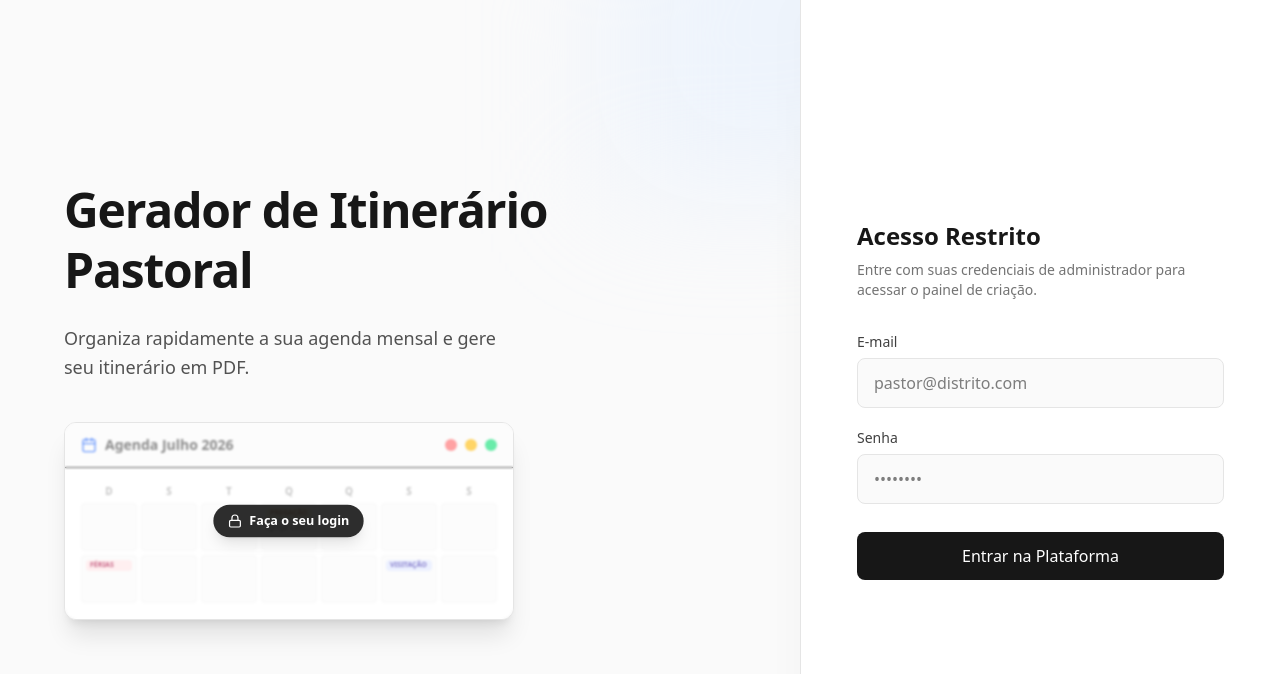
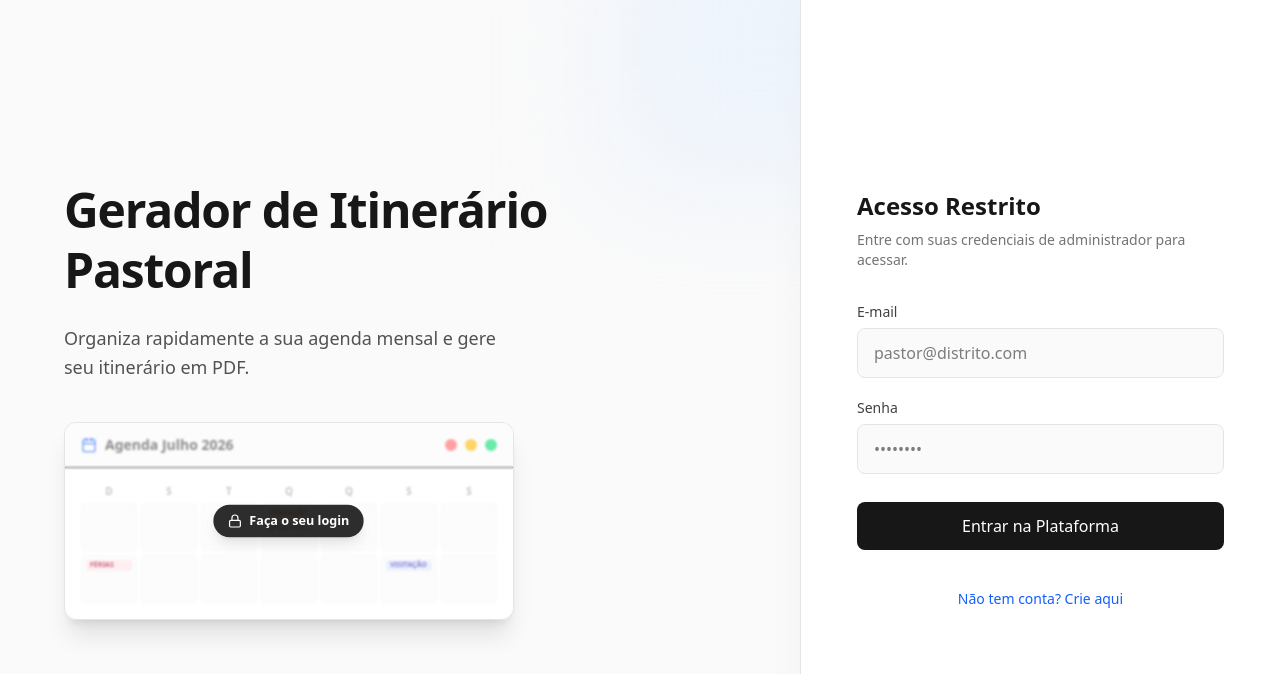
Before and after one commit to bfyypfy6r9-dot/Itiner-rio-Pastoral, a React (Vite) app: page / in a window 1280 px wide. Shown: the top 674 px of the page. Built offline with nearby package versions, Linux system fonts and the light colour scheme; no server answers.

Commit message:
Update LandingPage.tsx

```diff
--- a/src/pages/LandingPage.tsx
+++ b/src/pages/LandingPage.tsx
@@ -1,6 +1,6 @@
 import React, { useState } from 'react';
 import { auth, isFirebaseConfigured } from '../lib/firebase';
-import { signInWithEmailAndPassword } from 'firebase/auth';
+import { signInWithEmailAndPassword, createUserWithEmailAndPassword } from 'firebase/auth';
 import { BookOpen, LogIn, Calendar, Lock, AlertTriangle } from 'lucide-react';
 import type { AppUser } from '../types';
 import { useAuth } from '../contexts/AuthContext';
@@ -16,35 +16,38 @@ export default function LandingPage({ user, onResetDevices, onCancelLogin }: Lan
   const [password, setPassword] = useState('');
   const [error, setError] = useState('');
   const [loading, setLoading] = useState(false);
-  const { mockLogin } = useAuth();
+  const [isRegistering, setIsRegistering] = useState(false);
+  const {  } = useAuth();
 
   const handleLogin = async (e: React.FormEvent) => {
     e.preventDefault();
-
-    // Check for hardcoded mock credentials or fallback
-    if (email === 'admin@distrito.com' || password === '123456') {
-      mockLogin();
-      return;
-    }
 
     setLoading(true);
     setError('');
     try {
       if (!isFirebaseConfigured) {
-         mockLogin();
+         setError('Firebase não conectado.');
+         setLoading(false);
          return;
       }
-      await signInWithEmailAndPassword(auth, email, password);
+
+      if (isRegistering) {
+        await createUserWithEmailAndPassword(auth, email, password);
+      } else {
+        await signInWithEmailAndPassword(auth, email, password);
+      }
     } catch (err: any) {
       if (err.code === 'auth/operation-not-allowed') {
         setError('O login por E-mail/Senha não está habilitado. Por favor, habilite-o no Console do Firebase.');
+      } else if (err.code === 'auth/email-already-in-use') {
+        setError('Este e-mail já está em uso.');
+      } else if (err.code === 'auth/weak-password') {
+        setError('A senha deve ter pelo menos 6 caracteres.');
       } else if (err.code === 'auth/invalid-credential' || err.code === 'auth/user-not-found' || err.code === 'auth/wrong-password' || err.code === 'auth/invalid-email') {
         setError('Senha ou login errado ou e-mail não cadastrado.');
       } else {
-        setError('Senha ou login errado ou e-mail não cadastrado. (' + (err.message || 'Erro') + ')');
+        setError('Erro de autenticação: ' + (err.message || 'Erro desconhecido'));
       }
-      // Se der erro, para facilitar o teste no prototype:
-      mockLogin();
       setLoading(false);
     }
   };
@@ -136,7 +139,7 @@ export default function LandingPage({ user, onResetDevices, onCancelLogin }: Lan
             Acesso Restrito
           </h2>
           <p className="text-neutral-500 text-sm">
-            Entre com suas credenciais de administrador para acessar o painel de criação.
+            {isRegistering ? 'Crie sua conta para acessar o painel de criação.' : 'Entre com suas credenciais de administrador para acessar.'}
           </p>
         </div>
 
@@ -180,8 +183,18 @@ export default function LandingPage({ user, onResetDevices, onCancelLogin }: Lan
             disabled={loading}
             className="w-full bg-neutral-900 hover:bg-neutral-800 disabled:opacity-50 text-white font-medium py-3 rounded-lg transition-colors mt-2"
           >
-            {loading ? 'Autenticando...' : 'Entrar na Plataforma'}
+            {loading ? 'Autenticando...' : isRegistering ? 'Criar Conta' : 'Entrar na Plataforma'}
           </button>
+
+          <div className="text-center mt-4">
+            <button
+              type="button"
+              onClick={() => { setIsRegistering(!isRegistering); setError(''); }}
+              className="text-sm text-blue-600 hover:underline"
+            >
+              {isRegistering ? 'Já tem uma conta? Entre aqui' : 'Não tem conta? Crie aqui'}
+            </button>
+          </div>
         </form>
       </div>
     </div>
```
